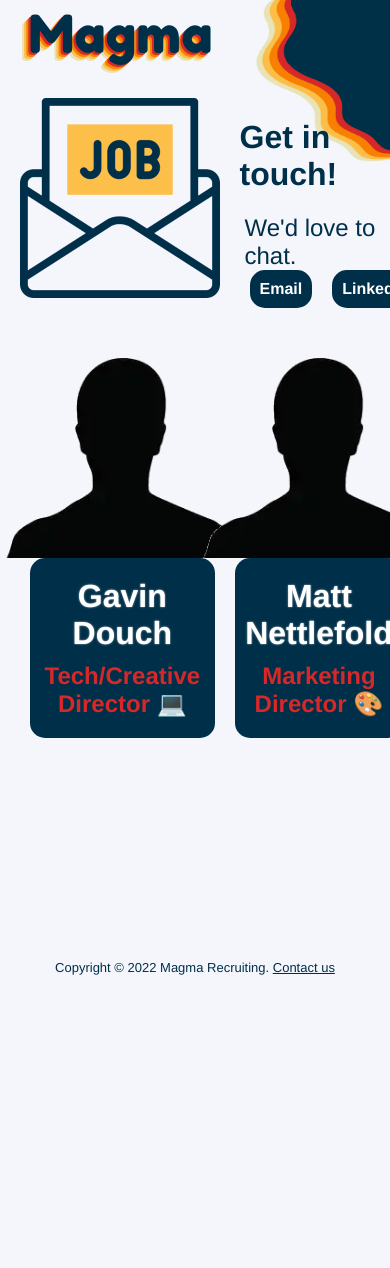
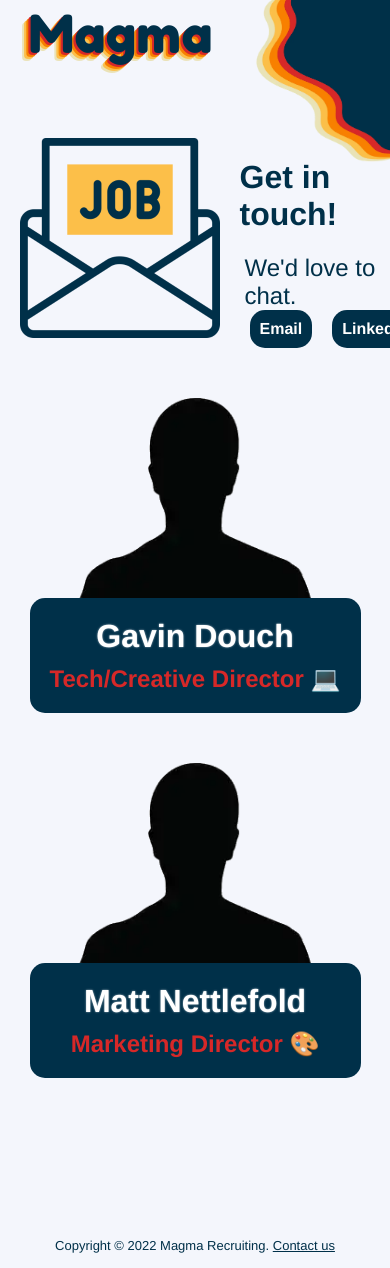
Before and after one commit to magma-recruiting/website, a Jekyll site: the page built from contact.html, in a window 390 px wide. Built offline with Jekyll 4.4.1, drawn with Linux system fonts in a browser that asks for light colours; before the commit the page ends 990 px from its top, so only the background shows below that.

Commit message:
* Mobile optimised contact page

```diff
--- /dev/null
+++ b/_sass/contact.mobile.scss
@@ -0,0 +1,7 @@
+#contactBox {
+  margin-top: 60px;
+}
+
+#team {
+  display: block;
+}
--- a/assets/css/styles.scss
+++ b/assets/css/styles.scss
@@ -42,4 +42,5 @@
 /* Mobile */
 @media only screen and (max-width: 480pt) {
   @import "info.mobile";
+  @import "contact.mobile";
 }
```
